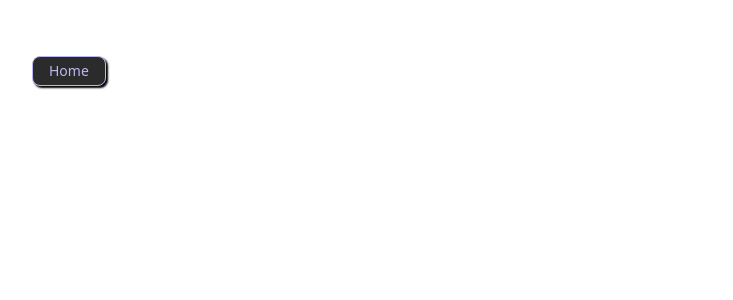
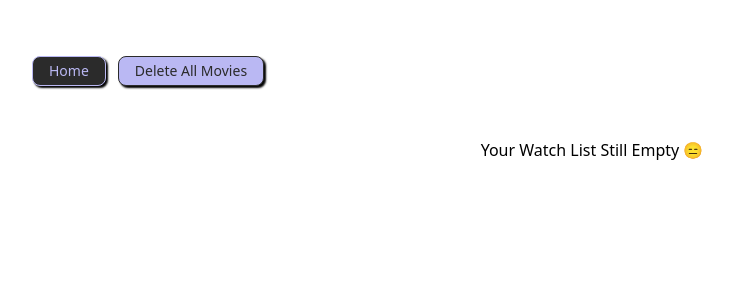
Before and after one commit to Mhbib34/Aplikasi-Pencari-Film, a React (Vite) app: page /watch-list in a window 1280 px wide. Shown: the top 300 px of the page, without its empty margins (48-781 px from the left). Built offline with nearby package versions, Linux system fonts and the light colour scheme.

Commit message:
menambahkan fitur hapus semua

```diff
--- a/src/pages/detail.jsx
+++ b/src/pages/detail.jsx
@@ -46,13 +46,22 @@ export default function DetailMovie() {
         draft.push(detailMovie);
       }
     });
-    Swal.fire({
-      title: "Success!",
-      text: "Flim Added Successfully",
+
+    const Toast = Swal.mixin({
+      toast: true,
+      position: "top-end",
+      showConfirmButton: false,
+      timer: 3000,
+      timerProgressBar: true,
+      didOpen: (toast) => {
+        toast.onmouseenter = Swal.stopTimer;
+        toast.onmouseleave = Swal.resumeTimer;
+      },
+    });
+    Toast.fire({
       icon: "success",
       iconColor: "#bab8f3",
-      confirmButtonColor: "#bab8f3",
-      confirmButtonText: "Close",
+      title: "Item Added Successfully",
     });
   }
 
--- a/src/pages/list.jsx
+++ b/src/pages/list.jsx
@@ -11,8 +11,8 @@ export default function WatchList() {
 
   function handleRemoveItem(imdbID) {
     Swal.fire({
-      title: "Deleted Item",
-      text: "Are you sure you want to delete the item?",
+      title: "Deleted Movie",
+      text: "Are you sure you want to delete the movie?",
       icon: "warning",
       showCancelButton: true,
       confirmButtonColor: "#bab8f3",
@@ -23,7 +23,7 @@ export default function WatchList() {
       if (result.isConfirmed) {
         Swal.fire({
           title: "Success",
-          text: "Item deleted Successfully",
+          text: "Movie deleted Successfully",
           icon: "success",
           iconColor: "#bab8f3",
           confirmButtonColor: "#bab8f3",
@@ -35,18 +35,51 @@ export default function WatchList() {
       }
     });
   }
+
+  function handleRemoveAllItem() {
+    Swal.fire({
+      title: "Deleted All Movies",
+      text: "Are you sure you want to delete all movies?",
+      icon: "warning",
+      showCancelButton: true,
+      confirmButtonColor: "#bab8f3",
+      cancelButtonColor: "#2b2b2b",
+      confirmButtonText: "Deleted",
+      cancelButtonText: "Cancel",
+    }).then((result) => {
+      if (result.isConfirmed) {
+        Swal.fire({
+          title: "Success",
+          text: "All Movies deleted Successfully",
+          icon: "success",
+          iconColor: "#bab8f3",
+          confirmButtonColor: "#bab8f3",
+          confirmButtonText: "Close",
+        });
+        setWatchList([]);
+        localStorage.setItem("watchList", JSON.stringify([]));
+      }
+    });
+  }
+
   return (
     <div className="px-5 lg:px-20 py-14 flex gap-3 flex-col">
-      <div className="">
+      <div className="flex gap-3">
         <Link to="/">
           <Button
             text="Home"
             className="py-1 bg-primary text-secondary px-4 border-secondary border shadow-[2px_2px_2px_rgba(0,0,0,1)]"
           />
         </Link>
+        <Button
+          text="Delete All Movies"
+          onClick={handleRemoveAllItem}
+          className="py-1 bg-secondary text-primary px-4 border-primary border shadow-[2px_2px_2px_rgba(0,0,0,1)]"
+        />
       </div>
       <div className="flex flex-col lg:flex-row gap-5 lg:flex-wrap justify-between">
-        {watchList.map((item, index) => (
+        {watchList.length > 0 ? (
+          watchList.map((item, index) => (
             <div
               key={index}
               className="flex gap-4 lg:flex-col lg:w-60  lg:h-auto h-44 border shadow-[2px_2px_2px_rgba(0,0,0,1)] items-center "
@@ -80,7 +113,12 @@ export default function WatchList() {
                 </div>
               </div>
             </div>
-        ))}
+          ))
+        ) : (
+          <div className="w-full text-center mt-10">
+            <span className="font-medium">Your Watch List Still Empty 😑</span>
+          </div>
+        )}
       </div>
     </div>
   );
```
Lines whose indentation alone changed are shown as unchanged.
